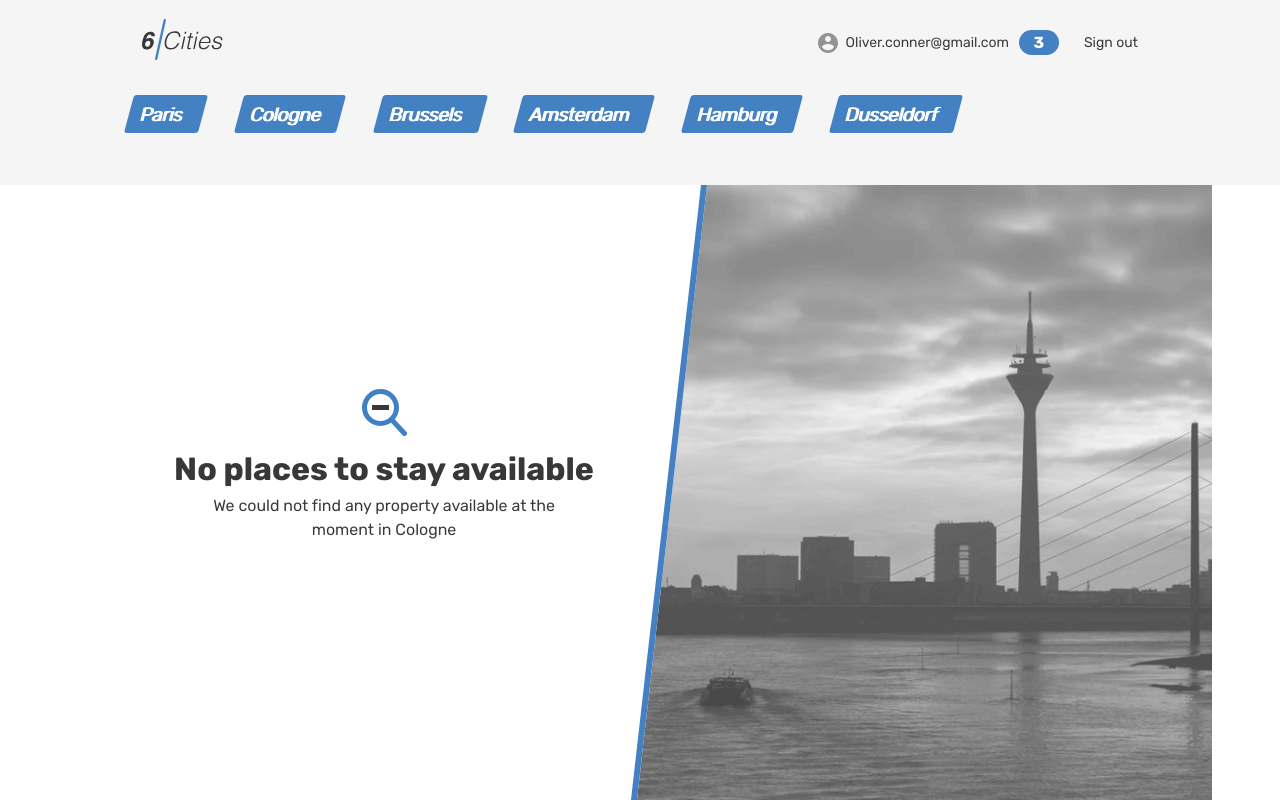
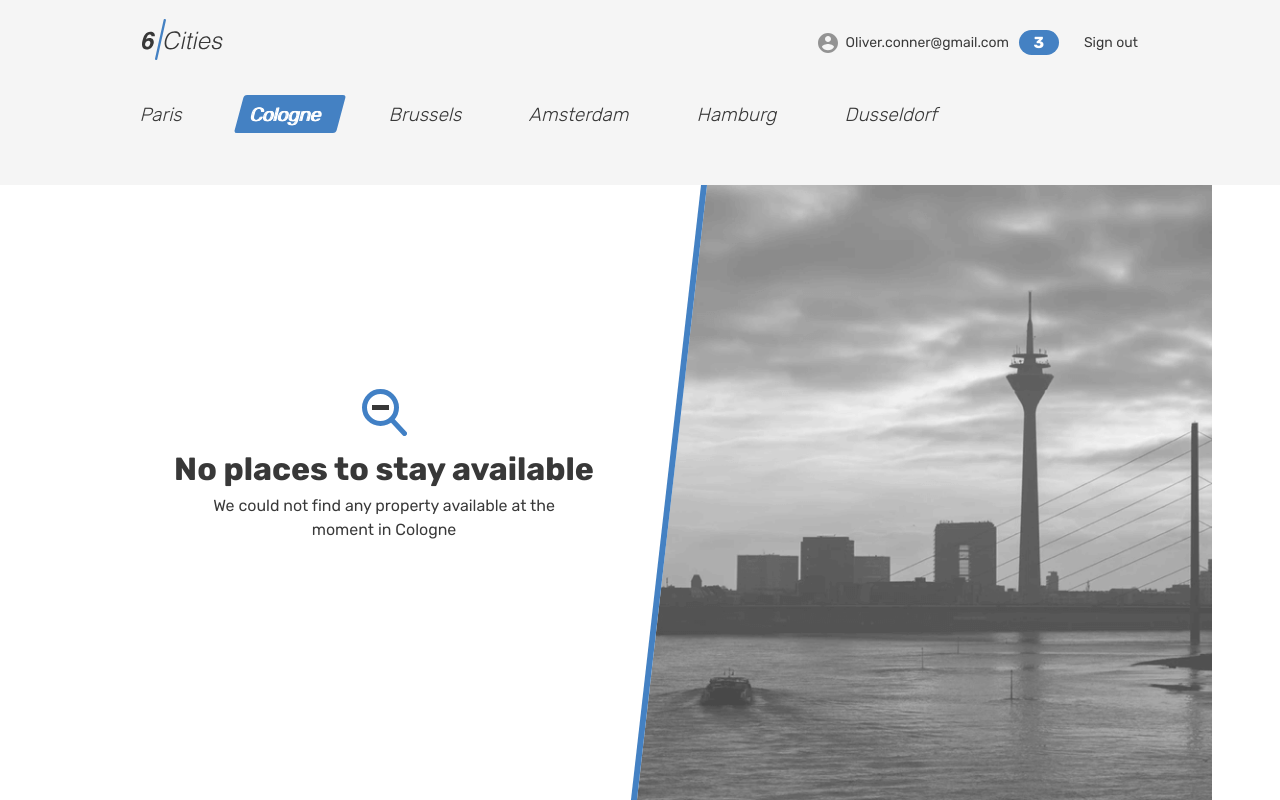
Before and after one commit to htmlacademy-react/2531905-six-cities-2, a React (Vite) app: page / in a window 1280 px wide. Both pictures are taken after a click on the link "Cologne". Built offline with nearby package versions, Linux system fonts and the light colour scheme.

Commit message:
get offers from store in every component; move cities to constants; filter offers by city; empty offers list component;

```diff
--- a/src/components/app/app.tsx
+++ b/src/components/app/app.tsx
@@ -1,7 +1,6 @@
 import {createBrowserRouter, RouterProvider} from 'react-router-dom';
 
 import {AppRoute, AuthorizationStatus} from '@/constants';
-import {OfferListItem} from '@/types';
 
 import Main from '@/pages/main/main';
 import Favorites from '@/pages/favorites/favorites';
@@ -10,13 +9,7 @@ import Offer from '@/pages/offer/offer';
 import NotFound from '@/pages/not-found/not-found';
 import PrivateRoute from '@/components/private-route/private-route';
 
-type AppProps = {
-  offers: OfferListItem[];
-}
-
-function App({offers}: AppProps): JSX.Element {
-  const favorites = offers.filter((item) => item.isFavorite);
-
+function App(): JSX.Element {
   const router = createBrowserRouter([
     {
       path: AppRoute.MainPage,
@@ -30,7 +23,7 @@ function App({offers}: AppProps): JSX.Element {
       path: AppRoute.FavoritesPage,
       element:
         <PrivateRoute authorizationStatus={AuthorizationStatus.Auth}>
-          <Favorites offers={favorites} />
+          <Favorites />
         </PrivateRoute>,
     },
     {
--- /dev/null
+++ b/src/components/offers-list-empty/offers-list-empty.tsx
@@ -0,0 +1,23 @@
+import {City} from "@/types";
+
+type OffersListEmptyProps = {
+  city: City;
+}
+
+function OffersListEmpty({city}: OffersListEmptyProps) {
+  return (
+    <div className="cities">
+      <div className="cities__places-container cities__places-container--empty container">
+        <section className="cities__no-places">
+          <div className="cities__status-wrapper tabs__content">
+            <b className="cities__status">No places to stay available</b>
+            <p className="cities__status-description">We could not find any property available at the moment in {city.name}</p>
+          </div>
+        </section>
+        <div className="cities__right-section"></div>
+      </div>
+    </div>
+  );
+}
+
+export default OffersListEmpty;
--- a/src/components/offers-list/offers-list.tsx
+++ b/src/components/offers-list/offers-list.tsx
@@ -1,5 +1,4 @@
 import {useState} from 'react';
-import clsx from 'clsx';
 
 import {OfferListItem} from '@/types';
 
@@ -7,6 +6,8 @@ import Card from '@/components/card/card';
 import OffersListSort from '@/components/offers-list-sort/offers-list-sort';
 import Tabs from '@/components/tabs/tabs';
 import Map from '@/components/map/map';
+import OffersListEmpty from '@/components/offers-list-empty/offers-list-empty';
+
 import {useAppSelector} from '@/hooks/use-app-selector';
 
 const sortOptions = [
@@ -29,7 +30,6 @@ const sortOptions = [
 ];
 
 function OffersList() {
-  const allOffers = useAppSelector((state) => state.offers);
   const [activeItem, setActiveItem] = useState('');
   const [activeSort, setActiveSort] = useState(0);
 
@@ -39,18 +39,30 @@ function OffersList() {
     setActiveSort(index);
   };
 
-  const offers = [...allOffers].sort(sortOptions[activeSort].func);
-  const points = offers.map(({ location, id }: OfferListItem) => ({ location, id}));
+  const offers = useAppSelector((state) => state.offers);
   const city = useAppSelector((state) => state.currentCity);
+  const offersInCity = offers.filter((item) => item.city.name === city.name).sort(sortOptions[activeSort].func);
+
+  if (!offersInCity.length) {
+    return (
+      <main className="page__main page__main--index page__main--index-empty">
+        <Tabs/>
+        <OffersListEmpty city={city} />
+      </main>
+    );
+  }
+
+  const points = offersInCity.map(({ location, id }: OfferListItem) => ({ location, id}));
   const options = sortOptions.map((item) => item.title);
 
-  const content = offers.length > 0 ?
-    (
+  return (
+    <main className="page__main page__main--index">
+      <Tabs/>
       <div className="cities">
         <div className="cities__places-container container">
           <section className="cities__places places">
             <h2 className="visually-hidden">Places</h2>
-            <b className="places__found">{offers.length} places to stay in {city.name}</b>
+            <b className="places__found">{offersInCity.length} places to stay in {city.name}</b>
             <OffersListSort
               options={options}
               activeSort={activeSort}
@@ -58,7 +70,7 @@ function OffersList() {
             />
             <div className="cities__places-list places__list">
               {
-                offers.map((card: OfferListItem) => (
+                offersInCity.map((card: OfferListItem) => (
                   <Card
                     key={card.id}
                     className="cities"
@@ -81,26 +93,6 @@ function OffersList() {
           </div>
         </div>
       </div>
-    ) : (
-      <div className="cities">
-        <div className="cities__places-container cities__places-container--empty container">
-          <section className="cities__no-places">
-            <div className="cities__status-wrapper tabs__content">
-              <b className="cities__status">No places to stay available</b>
-              <p className="cities__status-description">We could not find any property available at the moment in {city.name}</p>
-            </div>
-          </section>
-          <div className="cities__right-section"></div>
-        </div>
-      </div>
-    );
-
-  const pageClass = clsx('page__main page__main--index', !offers.length && 'page__main--index-empty');
-
-  return (
-    <main className={pageClass}>
-      <Tabs/>
-      {content}
     </main>
   );
 }
--- a/src/components/tabs/tabs.tsx
+++ b/src/components/tabs/tabs.tsx
@@ -1,29 +1,18 @@
+import {useAppDispatch} from '@/hooks/use-app-dispatch';
 import {useAppSelector} from '@/hooks/use-app-selector';
+import {setCurrentCity} from '@/store/actions';
+import {CITIES} from '@/constants';
 
 import {City} from '@/types';
-import {useAppDispatch} from '@/hooks/use-app-dispatch';
-import {setCurrentCity, setOffers} from '@/store/actions';
-import {offers} from '@/mocks/offers';
-import {useCallback, useEffect} from 'react';
+import clsx from 'clsx';
 
 function Tabs() {
-  const cities = useAppSelector((state) => state.cities);
+  const dispatch = useAppDispatch();
+  const currentCity = useAppSelector((state) => state.currentCity);
 
-  const dispatch = useAppDispatch();
-
-  const setCityAndOffers = useCallback((city: City) => {
-    const offersInCity = offers.filter((item) => item.city.name === city.name);
+  const handleCityClick = (city: City) => {
     dispatch(setCurrentCity(city));
-    dispatch(setOffers(offersInCity));
-  }, [dispatch]);
-
-  const cityClickHandler = (city: City) => {
-    setCityAndOffers(city);
   };
-
-  useEffect(() => {
-    setCityAndOffers(cities[0]);
-  }, [cities, setCityAndOffers]);
 
   return (
     <>
@@ -32,13 +21,16 @@ function Tabs() {
         <section className="locations container">
           <ul className="locations__list tabs__list">
             {
-              cities.map((city: City) => (
-                <li key={city.name} className="locations__item">
-                  <a className="locations__item-link tabs__item tabs__item--active" onClick={() => cityClickHandler(city)}>
-                    <span>{city.name}</span>
-                  </a>
-                </li>
-              ))
+              CITIES.map((city: City) => {
+                const className = clsx('locations__item-link tabs__item', city.name === currentCity.name && 'tabs__item--active');
+                return (
+                  <li key={city.name} className="locations__item">
+                    <a className={className} onClick={() => handleCityClick(city)}>
+                      <span>{city.name}</span>
+                    </a>
+                  </li>
+                );
+              })
             }
           </ul>
         </section>
--- a/src/constants/index.ts
+++ b/src/constants/index.ts
@@ -20,3 +20,54 @@ export const REVIEW_MAX_LENGTH = 300;
 export const URL_MARKER_DEFAULT = '/img/pin.svg';
 
 export const URL_MARKER_CURRENT = '/img/pin-active.svg';
+
+export const CITIES = [
+  {
+    name: 'Paris',
+    location: {
+      latitude: 48.85661,
+      longitude: 2.351499,
+      zoom: 13
+    }
+  },
+  {
+    name: 'Cologne',
+    location: {
+      latitude: 50.938361,
+      longitude: 6.959974,
+      zoom: 13
+    }
+  },
+  {
+    name: 'Brussels',
+    location: {
+      latitude: 50.846557,
+      longitude: 4.351697,
+      zoom: 13
+    }
+  },
+  {
+    name: 'Amsterdam',
+    location: {
+      latitude: 52.37454,
+      longitude: 4.897976,
+      zoom: 13
+    }
+  },
+  {
+    name: 'Hamburg',
+    location: {
+      latitude: 53.550341,
+      longitude: 10.000654,
+      zoom: 13
+    }
+  },
+  {
+    name: 'Dusseldorf',
+    location: {
+      latitude: 51.225402,
+      longitude: 6.776314,
+      zoom: 13
+    }
+  }
+];
--- a/src/index.tsx
+++ b/src/index.tsx
@@ -4,7 +4,6 @@ import {Provider} from 'react-redux';
 import App from './components/app/app';
 
 import {store} from './store';
-import {offers} from './mocks/offers';
 
 const root = ReactDOM.createRoot(
   document.getElementById('root') as HTMLElement
@@ -13,7 +12,7 @@ const root = ReactDOM.createRoot(
 root.render(
   <React.StrictMode>
     <Provider store={store}>
-      <App offers={offers} />
+      <App />
     </Provider>
   </React.StrictMode>
 );
--- a/src/mocks/cities.ts
+++ /dev/null
@@ -1,50 +0,0 @@
-export const cities = [
-  {
-    name: 'Paris',
-    location: {
-      latitude: 48.85661,
-      longitude: 2.351499,
-      zoom: 13
-    }
-  },
-  {
-    name: 'Cologne',
-    location: {
-      latitude: 50.938361,
-      longitude: 6.959974,
-      zoom: 13
-    }
-  },
-  {
-    name: 'Brussels',
-    location: {
-      latitude: 50.846557,
-      longitude: 4.351697,
-      zoom: 13
-    }
-  },
-  {
-    name: 'Amsterdam',
-    location: {
-      latitude: 52.37454,
-      longitude: 4.897976,
-      zoom: 13
-    }
-  },
-  {
-    name: 'Hamburg',
-    location: {
-      latitude: 53.550341,
-      longitude: 10.000654,
-      zoom: 13
-    }
-  },
-  {
-    name: 'Dusseldorf',
-    location: {
-      latitude: 51.225402,
-      longitude: 6.776314,
-      zoom: 13
-    }
-  }
-];
--- a/src/pages/favorites/favorites.tsx
+++ b/src/pages/favorites/favorites.tsx
@@ -1,18 +1,17 @@
 import {OfferListItem} from '@/types';
 import Layout from '@/components/layout/layout';
 import Card from '@/components/card/card';
-
-type FavoritesProps = {
-  offers: OfferListItem[];
-}
+import {useAppSelector} from '@/hooks/use-app-selector';
 
 type groupedOffer = {
   [key: string]: OfferListItem[];
 }
 
-function Favorites({offers}: FavoritesProps): JSX.Element {
+function Favorites(): JSX.Element {
+  const offers = useAppSelector((state) => state.offers);
+  const favorites = offers.filter((item) => item.isFavorite);
 
-  const groupedOffers: groupedOffer = offers.reduce((acc: groupedOffer, offer) => {
+  const groupedOffers: groupedOffer = favorites.reduce((acc: groupedOffer, offer) => {
     if (!acc[offer.city.name]) {
       acc[offer.city.name] = [];
     }
--- a/src/store/actions.ts
+++ b/src/store/actions.ts
@@ -1,5 +1,4 @@
 import {createAction} from '@reduxjs/toolkit';
-import {City, OfferListItem} from '@/types';
+import {City} from '@/types';
 
 export const setCurrentCity = createAction<City>('offer/setCurrentCity');
-export const setOffers = createAction<OfferListItem[]>('offer/setList');
--- a/src/store/reducer.ts
+++ b/src/store/reducer.ts
@@ -1,27 +1,23 @@
 import {createReducer} from '@reduxjs/toolkit';
-import {setCurrentCity, setOffers} from '@/store/actions';
+import {setCurrentCity} from '@/store/actions';
 import {City, OfferListItem} from '@/types';
-import {cities} from '@/mocks/cities';
+import {offers} from '@/mocks/offers';
+import {CITIES} from '@/constants';
 
 type stateType = {
   offers: OfferListItem[];
-  cities: City[];
   currentCity: City;
 }
 
 const initialState: stateType = {
-  cities,
-  offers: [],
-  currentCity: cities[0],
+  offers,
+  currentCity: CITIES[0],
 };
 
 const reducer = createReducer(initialState, (builder) => {
   builder
     .addCase(setCurrentCity, (state, {payload}) => {
       state.currentCity = payload;
-    })
-    .addCase(setOffers, (state, {payload}) => {
-      state.offers = payload;
     });
 });
 
```
